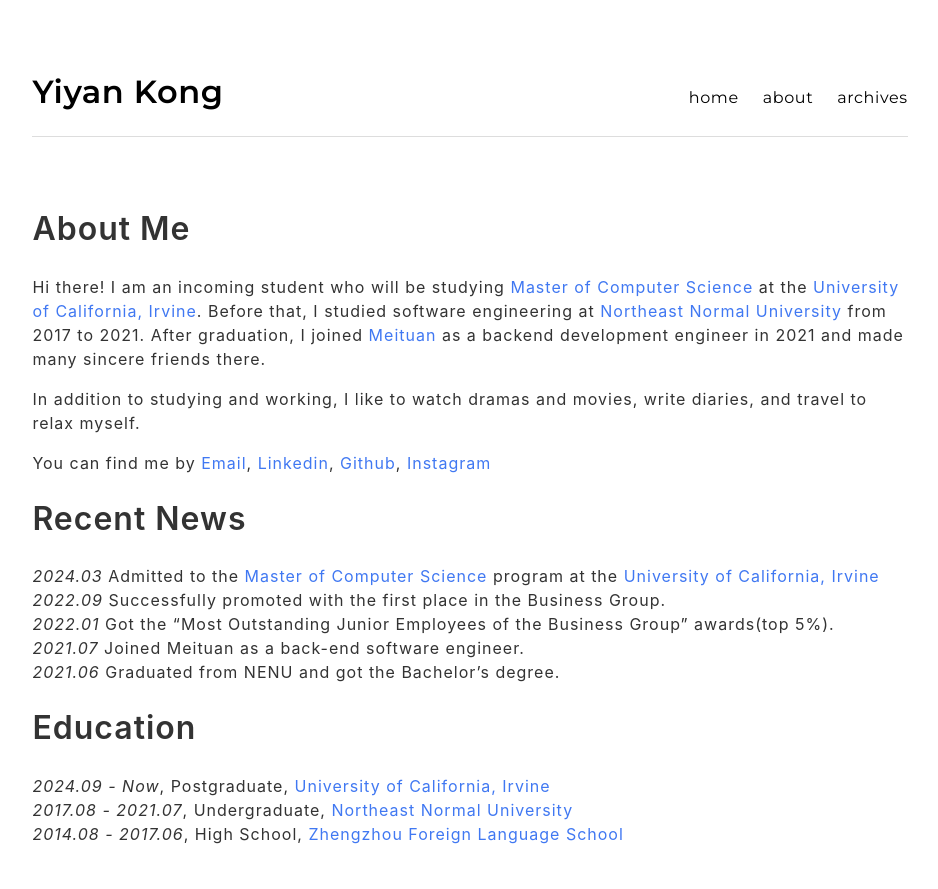
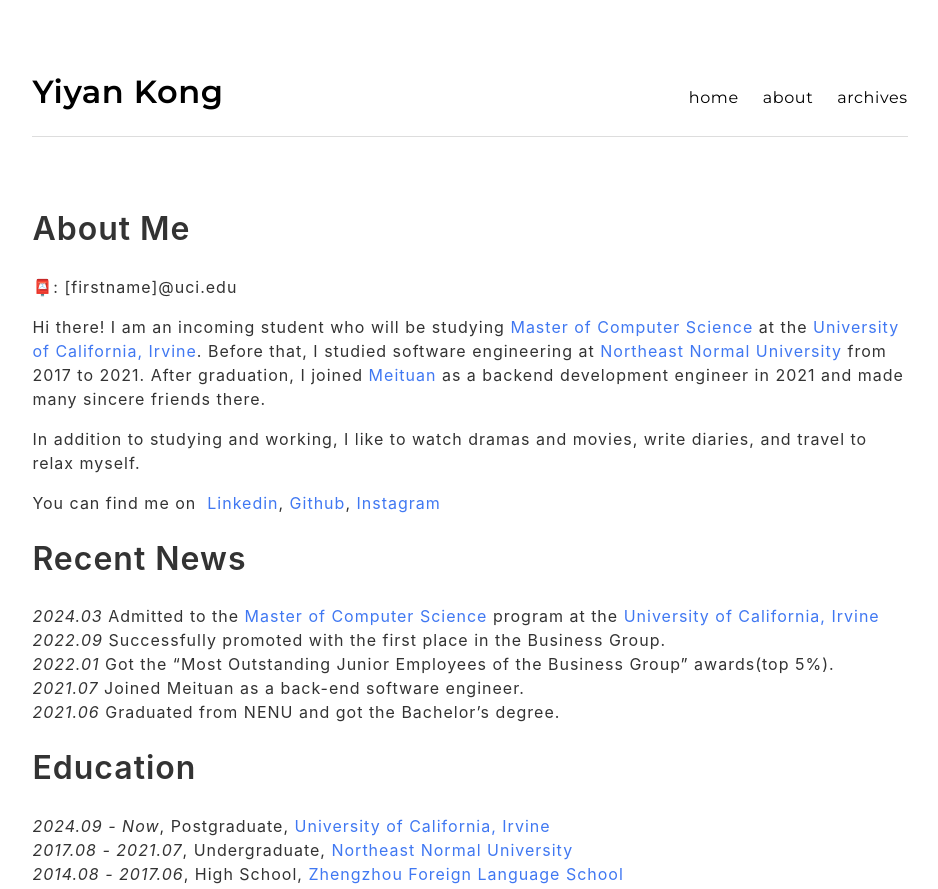
Before and after one commit to K11yann/K11yann.github.io, a plain HTML site: page about/index.html in a window 1280 px wide. Shown: the top 889 px of the page, without its empty margins (170-1108 px from the left). Drawn offline with Linux system fonts and the light colour scheme.

Commit message:
Site updated: 2024-06-22 00:28:40

```diff
--- a/about/index.html
+++ b/about/index.html
@@ -54,9 +54,10 @@
     <article class="post">
 
 
-  <main class="post-content"><h1 id="About-Me"><a href="#About-Me" class="headerlink" title="About Me"></a>About Me</h1><p>Hi there! I am an incoming student who will be studying <a target="_blank" rel="noopener" href="https://mcs.ics.uci.edu/">Master of Computer Science</a> at the <a target="_blank" rel="noopener" href="https://uci.edu/">University of California, Irvine</a>. Before that, I studied software engineering at <a target="_blank" rel="noopener" href="https://en.nenu.edu.cn/">Northeast Normal University</a> from 2017 to 2021. After graduation, I joined <a target="_blank" rel="noopener" href="https://www.meituan.com/en-US/about-us">Meituan</a> as a backend development engineer in 2021 and made many sincere friends there.</p>
+  <main class="post-content"><h1 id="About-Me"><a href="#About-Me" class="headerlink" title="About Me"></a>About Me</h1><p>📮: [firstname]@uci.edu</p>
+<p>Hi there! I am an incoming student who will be studying <a target="_blank" rel="noopener" href="https://mcs.ics.uci.edu/">Master of Computer Science</a> at the <a target="_blank" rel="noopener" href="https://uci.edu/">University of California, Irvine</a>. Before that, I studied software engineering at <a target="_blank" rel="noopener" href="https://en.nenu.edu.cn/">Northeast Normal University</a> from 2017 to 2021. After graduation, I joined <a target="_blank" rel="noopener" href="https://www.meituan.com/en-US/about-us">Meituan</a> as a backend development engineer in 2021 and made many sincere friends there.</p>
 <p>In addition to studying and working, I like to watch dramas and movies, write diaries, and travel to relax myself. </p>
-<p>You can find me by <a href="yiyan.kong1021@gmail.com">Email</a>, <a target="_blank" rel="noopener" href="https://www.linkedin.com/in/yiyankong/">Linkedin</a>, <a target="_blank" rel="noopener" href="https://github.com/K11yann">Github</a>, <a target="_blank" rel="noopener" href="https://www.instagram.com/k11yann/">Instagram</a></p>
+<p>You can find me on  <a target="_blank" rel="noopener" href="https://www.linkedin.com/in/yiyankong/">Linkedin</a>, <a target="_blank" rel="noopener" href="https://github.com/K11yann">Github</a>, <a target="_blank" rel="noopener" href="https://www.instagram.com/k11yann/">Instagram</a></p>
 <h1 id="Recent-News"><a href="#Recent-News" class="headerlink" title="Recent News"></a>Recent News</h1><p><em>2024.03</em> Admitted to the <a target="_blank" rel="noopener" href="https://mcs.ics.uci.edu/">Master of Computer Science</a> program at the <a target="_blank" rel="noopener" href="https://uci.edu/">University of California, Irvine</a><br><em>2022.09</em> Successfully promoted with the first place in the Business Group.<br><em>2022.01</em> Got the “Most Outstanding Junior Employees of the Business Group” awards(top 5%).<br><em>2021.07</em> Joined Meituan as a back-end software engineer.<br><em>2021.06</em> Graduated from NENU and got the Bachelor’s degree.</p>
 <h1 id="Education"><a href="#Education" class="headerlink" title="Education"></a>Education</h1><p><em>2024.09 - Now</em>, Postgraduate, <a target="_blank" rel="noopener" href="https://uci.edu/">University of California, Irvine</a><br><em>2017.08 - 2021.07</em>, Undergraduate, <a target="_blank" rel="noopener" href="https://en.nenu.edu.cn/">Northeast Normal University</a><br><em>2014.08 - 2017.06</em>, High School, <a target="_blank" rel="noopener" href="http://www.zzfls.com.cn/website/english/english.html;jsessionid=8C1ED7C4A83F4CBAC8D1AEE5558E91F5">Zhengzhou Foreign Language School</a></p>
 </main>
```
